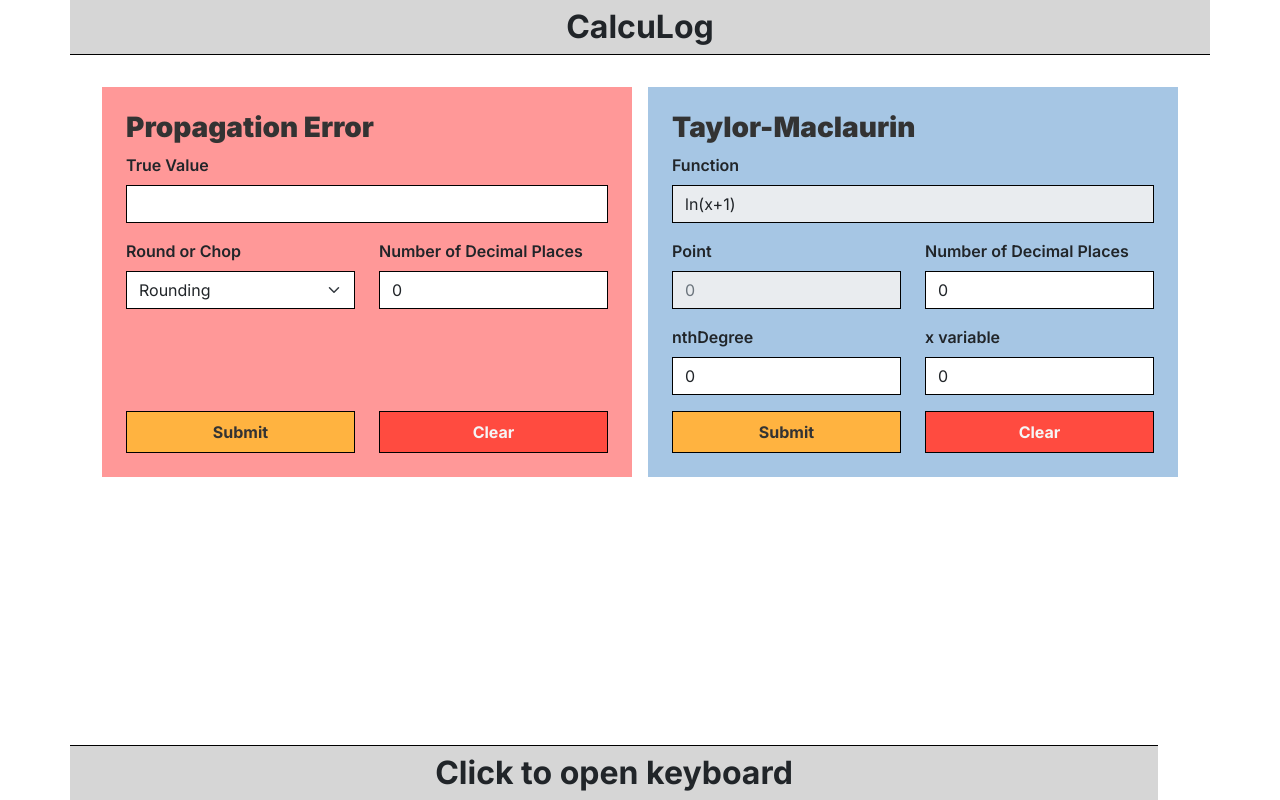
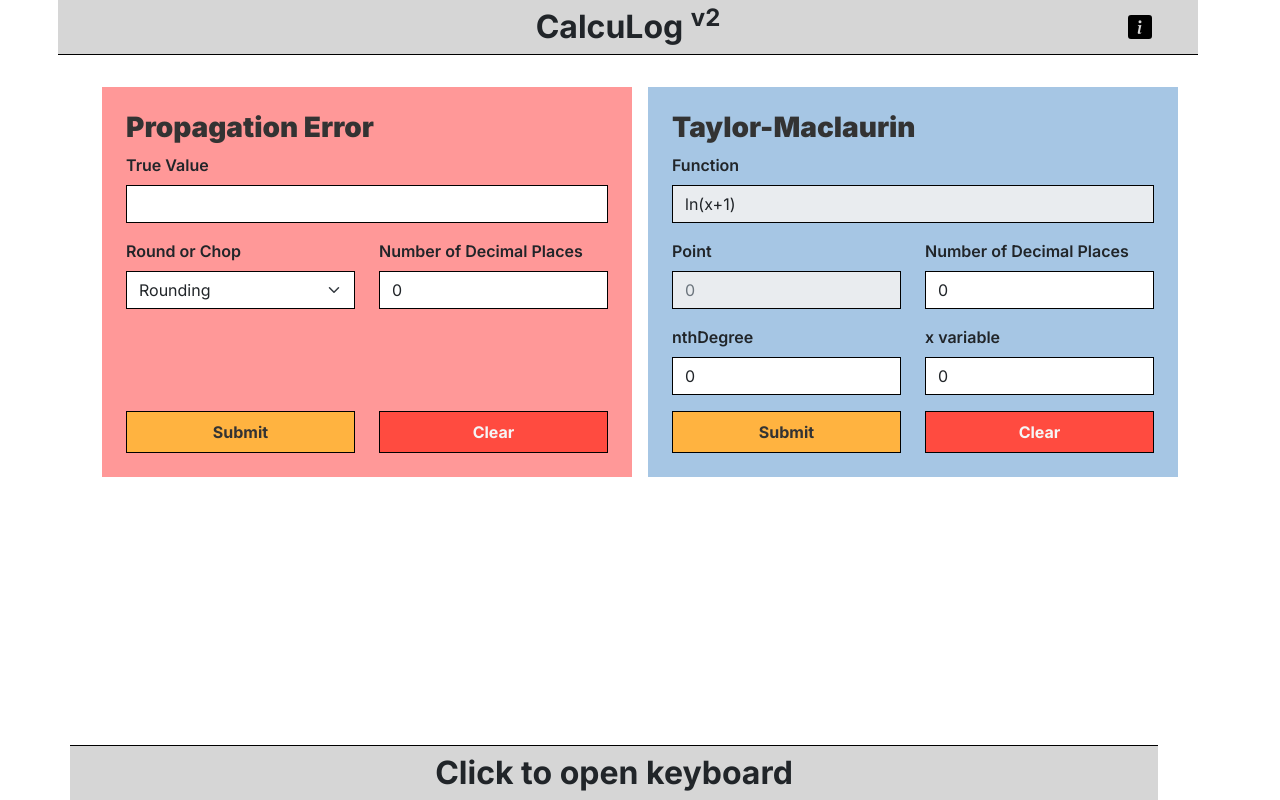
Before and after one commit to lonewanderer27/CalcuLog, a React (Vite) app: page / in a window 1280 px wide. Built offline with nearby package versions, Linux system fonts and the light colour scheme.

Commit message:
feat: about info

```diff
--- a/index.html
+++ b/index.html
@@ -7,7 +7,7 @@
     <link rel="preconnect" href="https://fonts.googleapis.com">
     <link rel="preconnect" href="https://fonts.gstatic.com" crossorigin>
     <link href="https://fonts.googleapis.com/css2?family=Inter:wght@100;200;300;400;500;600;700;800;900&display=swap" rel="stylesheet">
-    <title>CalcuLog</title>
+    <title>CalcuLog v2</title>
   </head>
   <body>
     <div id="root"></div>
--- a/src/App.css
+++ b/src/App.css
@@ -5,6 +5,17 @@ body {
 
 #root, .App {
   height: 100vh;
+}
+
+.infoBtn {
+  width: 24px;
+  height: 24px;
+  cursor: pointer;
+}
+
+.logo {
+  width: 72px;
+  height: auto;
 }
 
 .form-control, .form-select {
@@ -39,6 +50,7 @@ h3 {
   bottom: 0;
   width: 85%;
   margin: auto;
+  cursor: pointer;
 }
 
 .pe, .tm {
--- a/src/components/Header/index.tsx
+++ b/src/components/Header/index.tsx
@@ -1,7 +1,47 @@
+import Modal from 'react-bootstrap/Modal';
+import { useState } from 'react';
+
 export default function Header() {
+  const [showAbout, setShowAbout] = useState(false);
+
+  const handleClose = () => setShowAbout(false);
+  const handleOpen = () => setShowAbout(true);
+
   return (
-    <div className="header text-center pt-2">
-      <h2>CalcuLog</h2>
+    <div className="header row">
+      <Modal show={showAbout} onHide={handleClose}>
+        <Modal.Header closeButton>
+          <Modal.Title>About CalcuLog <sup>v2</sup> </Modal.Title>
+        </Modal.Header>
+        <Modal.Body className="d-flex justify-content-center align-items-center flex-column px-5"  style={{textAlign: "justify"}}>
+          <img src="/vite.svg" className="logo pt-3 pb-4" />
+          <p>
+          CalcuLog is a web application that allows users to perform calculations involving propagation error and Taylor-Maclaurin series.
+          </p>
+          <p>
+            This new version uses MathJS library to parse and evaluate the user's mathematical equation.
+          </p>
+          <hr />
+          <h5>Who developed this awesome app?</h5>
+          <p className="pt-2">
+            <ul>
+              <li>Mark James</li>
+              <li>Adriane James</li>
+            </ul>
+          </p>
+        </Modal.Body>
+      </Modal>
+      <div className="col-1 justify-content-center align-items-center">
+
+      </div>
+      <div className="col">
+        <div className="text-center pt-2">
+          <h2>CalcuLog <sup>v2</sup></h2>
+        </div>
+      </div>
+      <div className="col-1 d-flex justify-content-center align-items-center">
+        <img src="/info-square-fill.svg" className="infoBtn" onClick={() => handleOpen()} title="Click to view About info" />
+      </div>
     </div>
   )
 }
```
Also changed, not shown: public/info-square-fill.svg (added).
